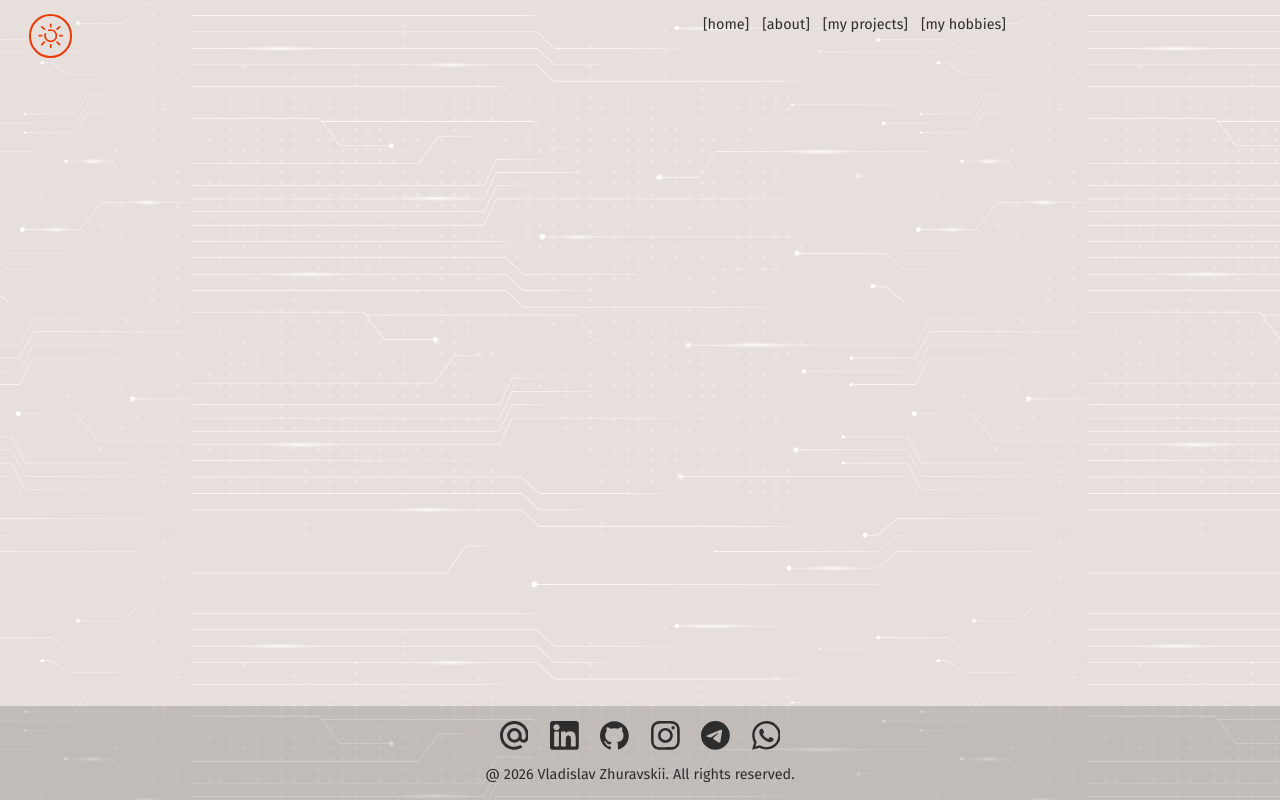
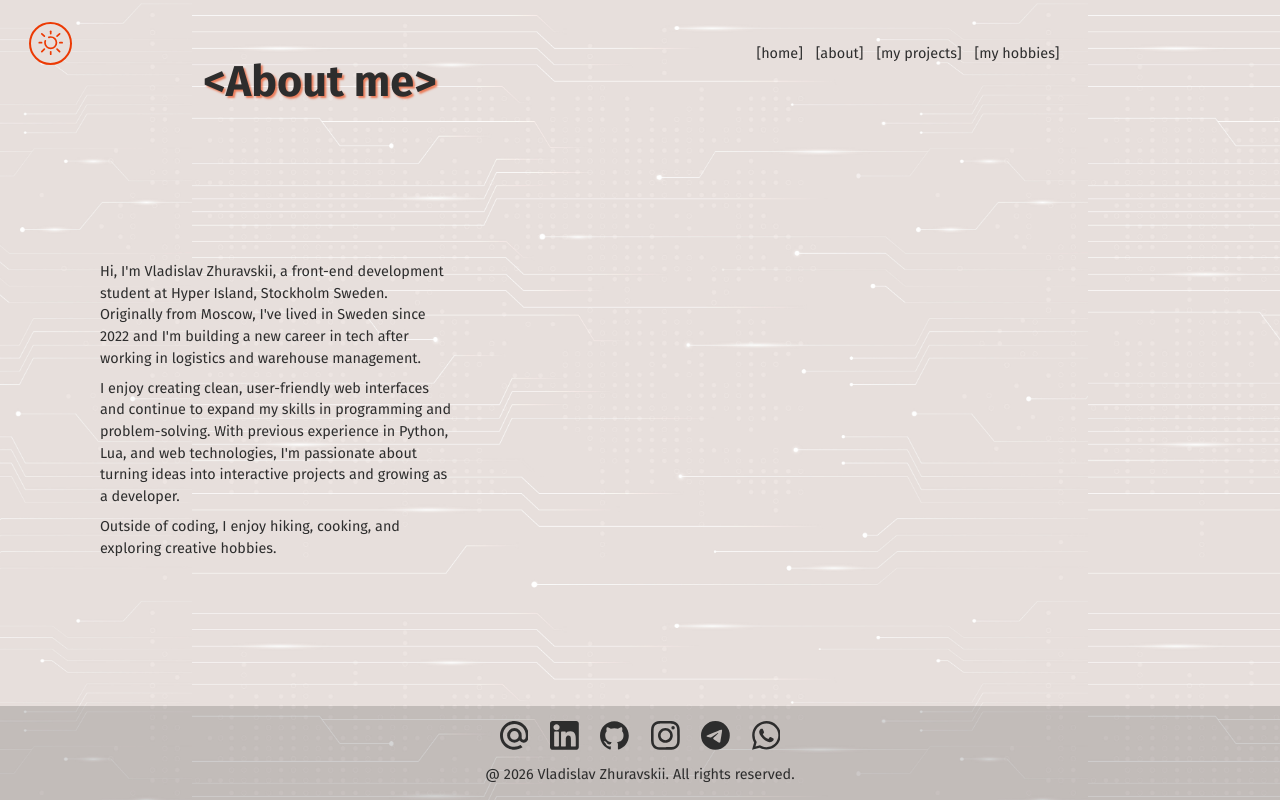
Before and after one commit to Tratatemium/Tratatemium.github.io, a React (Create React App) app: page /about in a window 1280 px wide. Built offline with nearby package versions, Linux system fonts and the light colour scheme.

Commit message:
Refactor App structure; integrate MyPhoto component in Home and About pages, update styles for improved layout and animations

```diff
--- a/src/App.jsx
+++ b/src/App.jsx
@@ -4,23 +4,22 @@ import { BrowserRouter as Router, Routes, Route } from "react-router-dom";
 import Home from "./pages/Home";
 import About from "./pages/About";
 import Projects from "./pages/Projects";
-import Hobbies from "./pages/Hobbies"
+import Hobbies from "./pages/Hobbies";
 import ModeToggle from "./components/ModeToggle";
 import Navbar from "./components/Navbar";
 import Footer from "./components/Footer";
+import MyPhoto from "./components/MyPhoto";
 
 function App() {
   return (
     <Router>
       <div className={styles.app}>
-        <header className={styles.header}>
-          <ModeToggle />
+        <ModeToggle />
+        <main className={styles.content}>
           <Navbar />
-        </header>
-        <main className={styles.content}>
           <Routes>
-            <Route path="/" element={<Home />} />
-            <Route path="/about" element={<About />} />
+            <Route path="/" element={<Home MyPhoto={MyPhoto} />} />
+            <Route path="/about" element={<About MyPhoto={MyPhoto} />} />
             <Route path="/projects" element={<Projects />} />
             <Route path="/hobbies" element={<Hobbies />} />
           </Routes>
--- a/src/App.module.css
+++ b/src/App.module.css
@@ -4,28 +4,14 @@
   min-height: 100vh;
 }
 
-.header {
-  position: fixed;
-  display: flex;
-  flex-direction: row;
-  justify-content: center;
-  align-items: center;
-  width: 100vw;
-
-  padding-right: 3em;
-}
-
 .content {
   flex: 1;
-  display: flex;
-  flex-direction: column;
-  margin-top: 2em;
-  /* display: grid;
+  display: grid;
   grid-template-columns: 1fr 1fr;
   grid-template-rows: auto auto;
   grid-template-areas:
     "cloud nav"
     "cloud img";
   margin-bottom: auto;
-  margin-top: 2em; */
+  margin-top: 2em;
 }
--- /dev/null
+++ b/src/components/MyPhoto.jsx
@@ -0,0 +1,16 @@
+import styles from "./MyPhoto.module.css";
+import myPhoto from "../assets/my-photo.png";
+
+function MyPhoto({ className }) {
+  return (
+    <section className={`${styles.myPhoto}${className ? ` ${className}` : ""}`}>
+      <img
+        src={myPhoto}
+        alt="Vladislav Zhuravskii - Front-end Developer"
+        loading="lazy"
+      />
+    </section>
+  );
+}
+
+export default MyPhoto;
--- /dev/null
+++ b/src/components/MyPhoto.module.css
@@ -0,0 +1,10 @@
+.myPhoto {
+  display: flex;
+  width: 20em;
+  height: 20em;
+  margin: auto;
+  place-items: center;
+  transform: translateX(calc(-1 * var(--curtain-center-distance)));
+
+  filter: grayscale(100%);
+}
--- a/src/components/Navbar.module.css
+++ b/src/components/Navbar.module.css
@@ -1,9 +1,10 @@
 .nav {
-  /* grid-area: nav; */
+  grid-area: nav;
   display: flex;
-  transform: translateX(calc(3 * var(--curtain-center-distance)));
-  /* width: 100%; */
-  /* position: relative; */
+  justify-content: center;
+  transform: translateX(calc(-1 * var(--curtain-center-distance)));
+  width: 100%;
+  position: relative;
   z-index: 2;
 }
 
--- a/src/pages/About.jsx
+++ b/src/pages/About.jsx
@@ -1,9 +1,34 @@
-import styles from "./About.module.css"
+import styles from "./About.module.css";
 
-function About() {
-    return (
-        <></>
-    )
-};
+function About({ MyPhoto }) {
+  return (
+    <>
+      <h1 className={styles.title}>&lt;About me&gt;</h1>
+      <div className={styles.wraper}>
+        <MyPhoto className={styles.myPhoto} />
+
+        <section className={styles.text}>
+          <p>
+            Hi, I'm Vladislav Zhuravskii, a front-end development student at
+            Hyper Island, Stockholm Sweden. Originally from Moscow, I've lived
+            in Sweden since 2022 and I'm building a new career in tech after
+            working in logistics and warehouse management.
+          </p>
+          <p>
+            I enjoy creating clean, user-friendly web interfaces and continue to
+            expand my skills in programming and problem-solving. With previous
+            experience in Python, Lua, and web technologies, I'm passionate
+            about turning ideas into interactive projects and growing as a
+            developer.
+          </p>
+          <p>
+            Outside of coding, I enjoy hiking, cooking, and exploring creative
+            hobbies.
+          </p>
+        </section>
+      </div>
+    </>
+  );
+}
 
 export default About;
--- a/src/pages/About.module.css
+++ b/src/pages/About.module.css
@@ -0,0 +1,56 @@
+.wraper {
+  display: flex;
+  flex-direction: row;
+}
+
+.title {
+  text-shadow: 2px 2px 2px rgb(from var(--accent-color-1) r g b / 0.6);
+}
+
+.myPhoto {
+  transform: translateX(var(--curtain-center-distance));
+  animation:
+    curtain-cloud-about var(--animation-speed-curtain) var(--delay-about-me)
+      backwards,
+    appear-about var(--animation-speed-curtain) var(--delay-about-me) backwards;
+}
+
+@keyframes curtain-cloud-about {
+  from {
+    transform: translate(25vw, 0);
+  }
+  to {
+    transform: translate(var(--curtain-center-distance));
+  }
+}
+
+.text {
+  padding: 8em;
+  transform: translateX(calc(-1 * var(--curtain-center-distance)));
+  animation:
+    curtain-photo-about var(--animation-speed-curtain) var(--delay-about-me)
+      backwards,
+    appear-about var(--animation-speed-curtain) var(--delay-about-me) backwards;
+}
+
+.text p {
+  margin-top: 0.6em;
+}
+
+@keyframes curtain-photo-about {
+  from {
+    transform: translateX(-25vw);
+  }
+  to {
+    transform: translate(calc(-1 * var(--curtain-center-distance)));
+  }
+}
+
+@keyframes appear-about {
+  from {
+    opacity: 0;
+  }
+  to {
+    opacity: 1;
+  }
+}
--- a/src/pages/Home.jsx
+++ b/src/pages/Home.jsx
@@ -1,10 +1,9 @@
 import styles from "./Home.module.css";
-import myPhoto from "../assets/my-photo.png";
 
-function Home() {
+function Home({ MyPhoto }) {
   return (
-    <div className={styles.content}>
-      <section id="maincontent" className={styles.wordCloud}>
+    <>
+      <section className={styles.wordCloud}>
         <p className={styles.myName}>
           <span>
             &lt;Vladislav
@@ -74,14 +73,8 @@ function Home() {
         </p>
       </section>
 
-      <section className={styles.myPhoto}>
-        <img
-          src={myPhoto}
-          alt="Vladislav Zhuravskii - Front-end Developer"
-          loading="lazy"
-        />
-      </section>
-    </div>
+      <MyPhoto className={styles.myPhoto} />
+    </>
   );
 }
 
--- a/src/pages/Home.module.css
+++ b/src/pages/Home.module.css
@@ -5,21 +5,13 @@
 
 .myPhoto {
   grid-area: img;
-  display: flex;
-  width: 20em;
-  height: 20em;
-  margin: auto;
-  place-items: center;
-  transform: translateX(calc(-1 * var(--curtain-center-distance)));
-
-  filter: grayscale(100%);
-
   animation:
     curtain-photo var(--animation-speed-curtain) var(--delay-curtain) backwards,
     element-appear var(--animation-speed-curtain) var(--delay-curtain) backwards;
 }
 
 .wordCloud {
+  grid-area: cloud;
   display: grid;
   grid-template-columns: auto auto;
   grid-template-rows: repeat(4, auto);
@@ -244,7 +236,6 @@
   margin: 0;
 }
 
-
 .skills span {
   opacity: 0;
   transform: translateY(calc((1 - var(--i)) * 1em));
```
